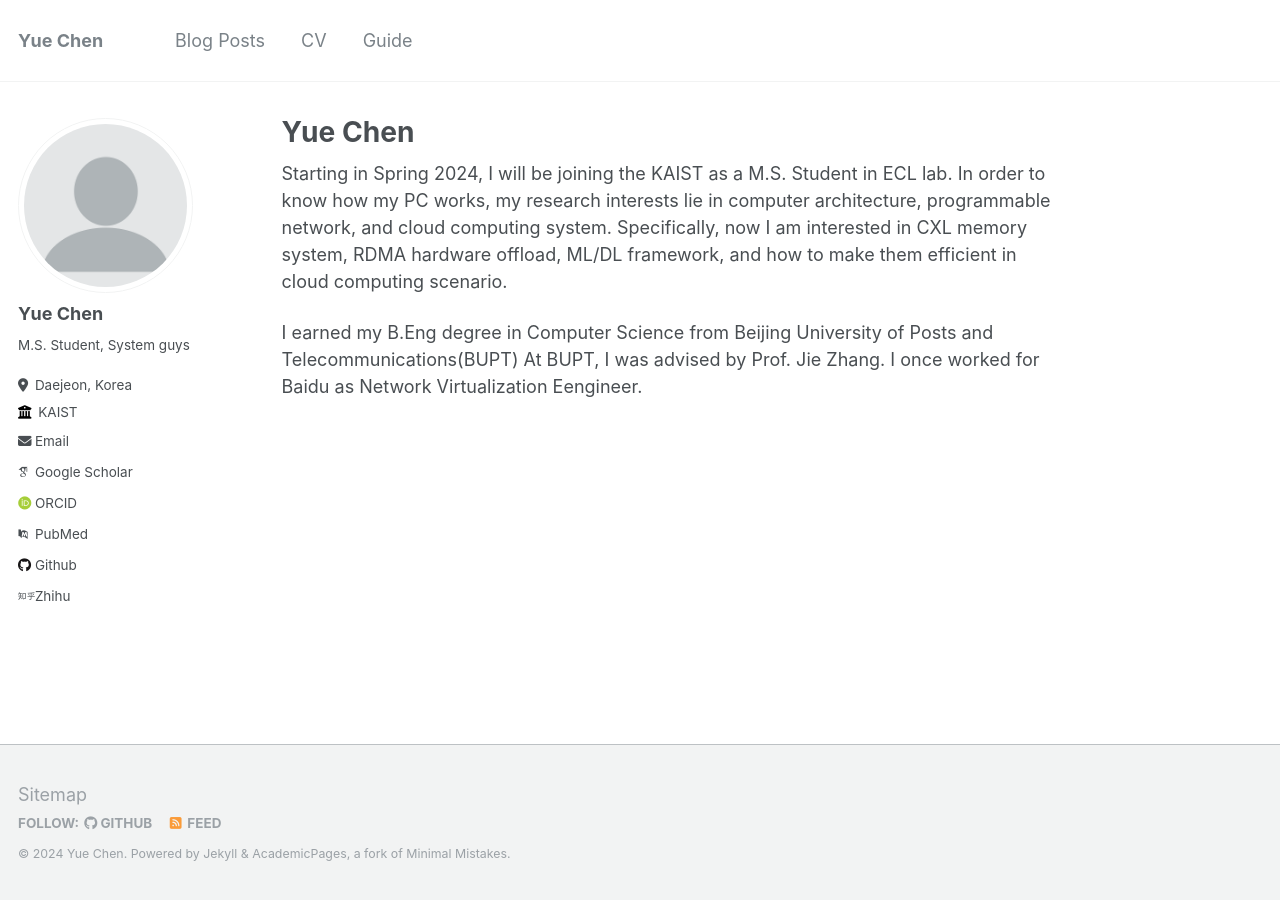
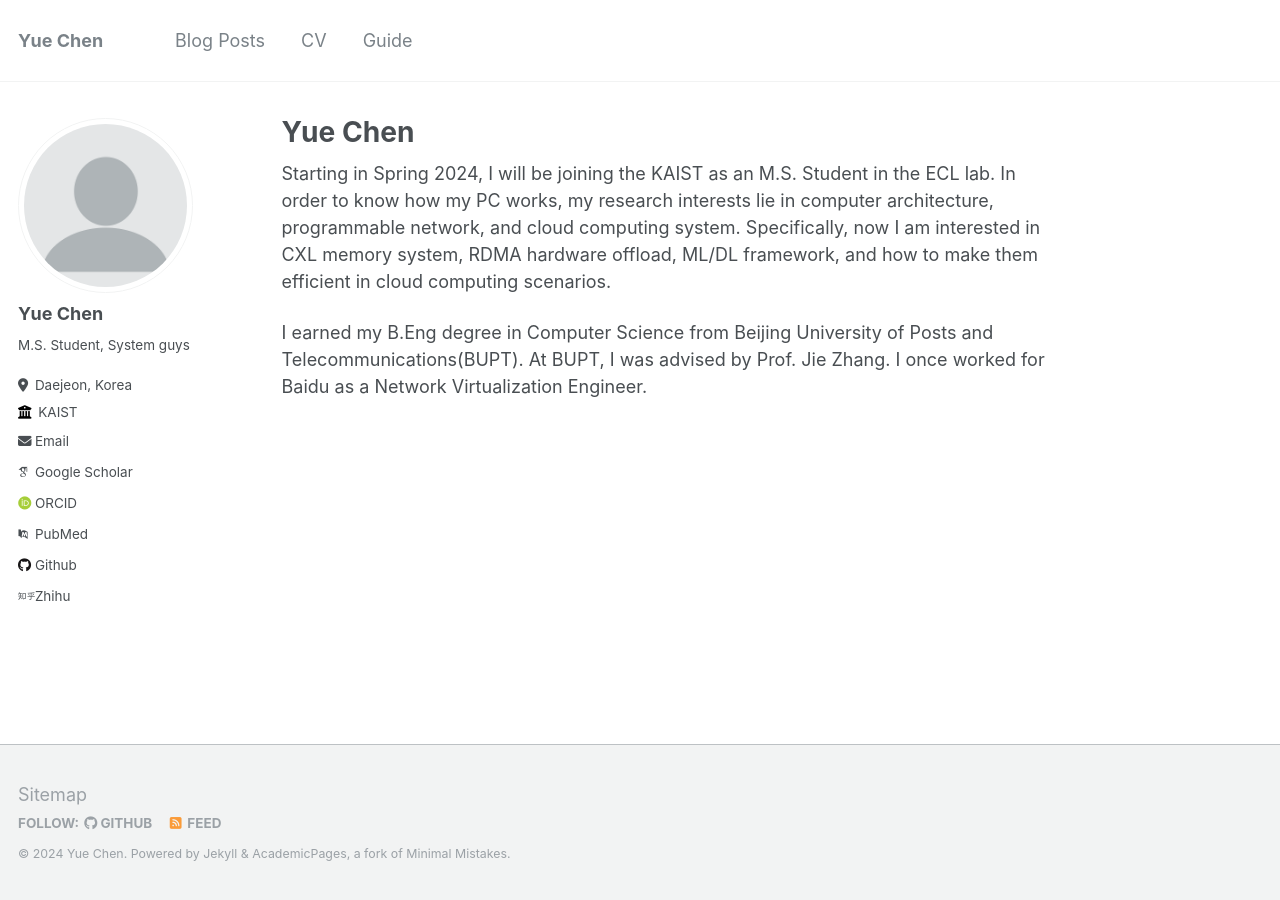
Before and after one commit to yuechen-sys/yuechen-sys.github.io, a Jekyll site: the page built from _pages/about.md, in a window 1280 px wide. Built offline with Jekyll 4.4.1, drawn with Linux system fonts in a browser that asks for light colours; some web fonts are replaced.

Commit message:
fix typos

```diff
--- a/_pages/about.md
+++ b/_pages/about.md
@@ -7,6 +7,6 @@ redirect_from:
   - /about.html
 ---
 
-Starting in Spring 2024, I will be joining the KAIST as a M.S. Student in ECL lab. In order to know how my PC works, my research interests lie in computer architecture, programmable network, and cloud computing system. Specifically, now I am interested in CXL memory system, RDMA hardware offload, ML/DL framework, and how to make them efficient in cloud computing scenario.
+Starting in Spring 2024, I will be joining the KAIST as an M.S. Student in the ECL lab. In order to know how my PC works, my research interests lie in computer architecture, programmable network, and cloud computing system. Specifically, now I am interested in CXL memory system, RDMA hardware offload, ML/DL framework, and how to make them efficient in cloud computing scenarios.
 
-I earned my B.Eng degree in Computer Science from Beijing University of Posts and Telecommunications(BUPT) At BUPT, I was advised by Prof. Jie Zhang. I once worked for Baidu as Network Virtualization Eengineer.
+I earned my B.Eng degree in Computer Science from Beijing University of Posts and Telecommunications(BUPT). At BUPT, I was advised by Prof. Jie Zhang. I once worked for Baidu as a Network Virtualization Engineer.
```
Also changed, not shown: _pages/cv.md (+0 -8 lines).
